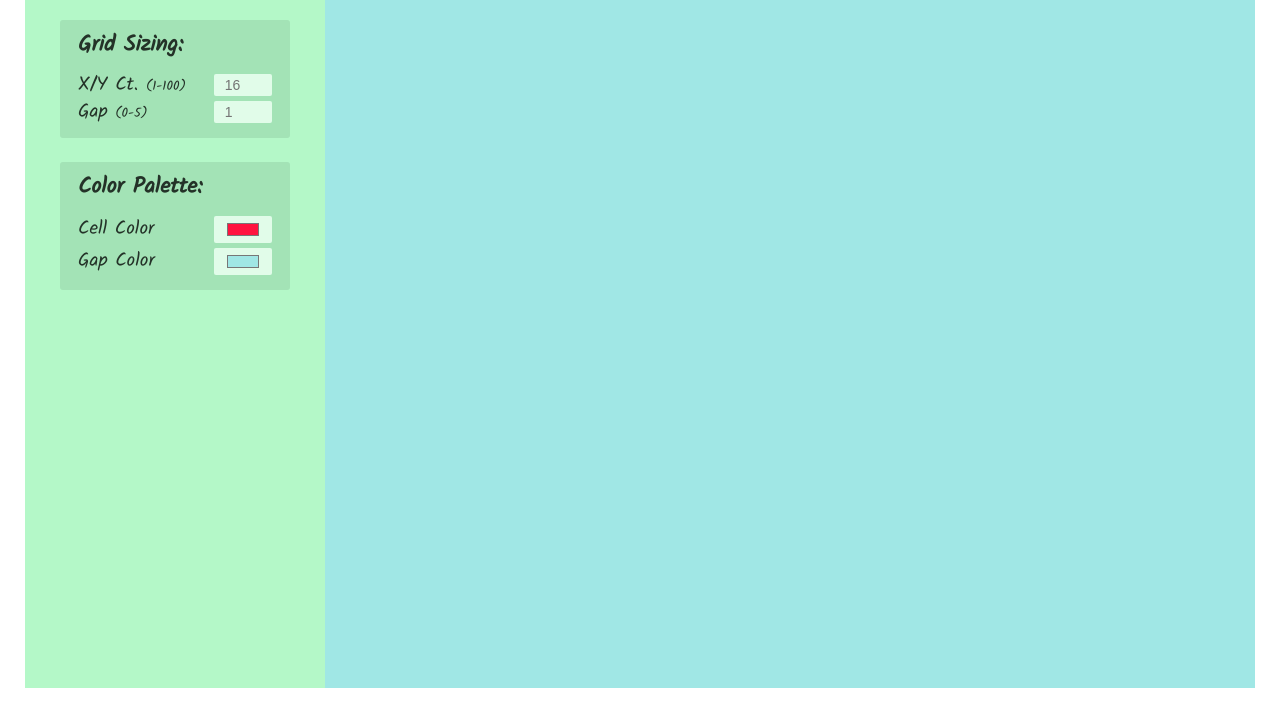
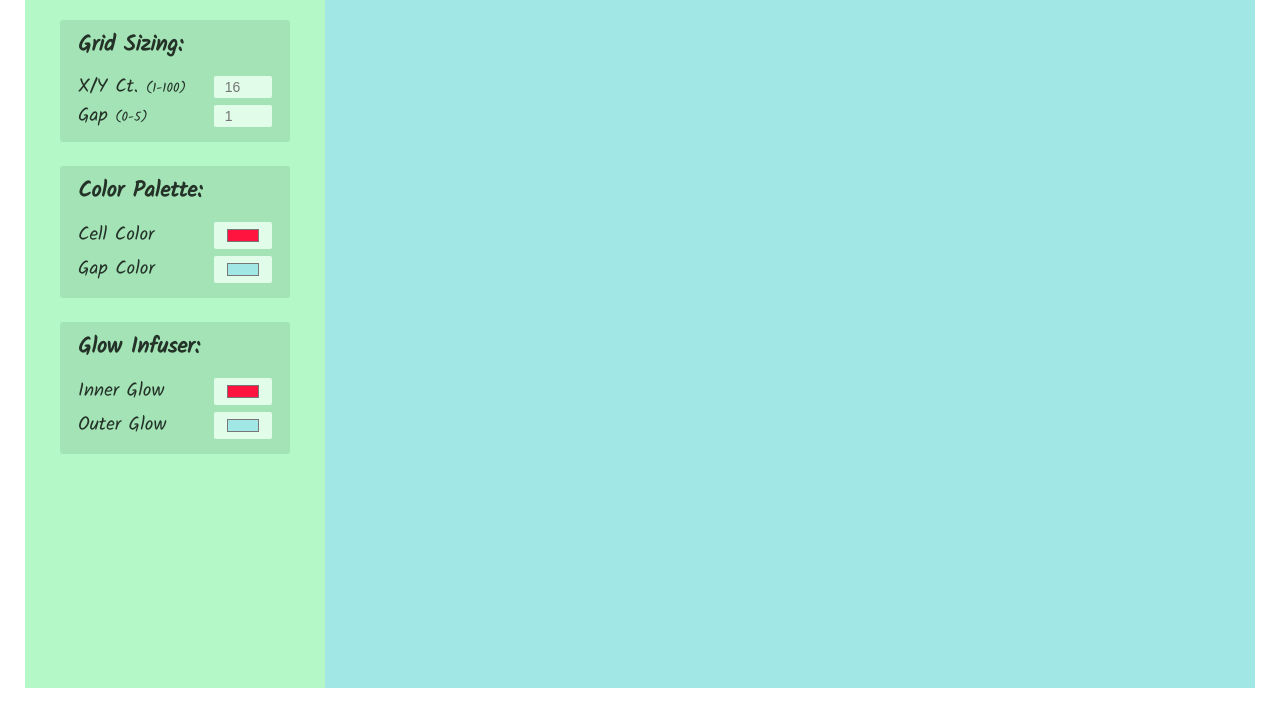
Before and after one commit to stormrageqb/Etch-A-Glow, a plain HTML site: page index.html in a window 1280 px wide. Shown: the part 87-800 px from the top of the page. Drawn offline with Linux system fonts and the light colour scheme; a web font is replaced by a local one.

Commit message:
Add HTML for glow infuser

```diff
--- a/index.html
+++ b/index.html
@@ -73,6 +73,29 @@
           </div>
         </form>
       </div>
+      <div class="container">
+        <form action="" class="form glow-form">
+          <h2 class="form-heading">Glow Infuser:</h2>
+          <div class="form__row">
+            <label for="cell inner glow">Inner Glow</label>
+            <input
+              type="color"
+              value="#ff143f"
+              name="inner-glow-color"
+              class="form-input inner-glow-input"
+            />
+          </div>
+          <div class="form__row">
+            <label for="cell outer color">Outer Glow</label>
+            <input
+              type="color"
+              value="#a0e7e5"
+              name="outer-glow-color"
+              class="form-input outer-glow-input"
+            />
+          </div>
+        </form>
+      </div>
     </div>
     <section class="grid-container"></section>
   </body>
--- a/src/css/style.css
+++ b/src/css/style.css
@@ -19,6 +19,8 @@
   /* width: 0.21rem; */
   background-color: #fff;
   box-shadow: 0 3px 10px rgb(0 0 0 / 0.2);
+  /* box-shadow: inset 0 0 1.2rem #f8a100; */
+  /* box-shadow: 0 0 1.2rem #f8a100; */
 }
 
 .small-rect {
@@ -29,7 +31,7 @@
 }
 
 .app-title {
-  font-family: "Shrikhand", cursive;
+  font-family: 'Shrikhand', cursive;
   text-align: center;
   font-size: 2.8rem;
   letter-spacing: 0.3rem;
@@ -49,14 +51,14 @@
 }
 
 .form-heading {
-  font-family: "Kalam", cursive;
+  font-family: 'Kalam', cursive;
   margin-bottom: 1.2rem;
   font-size: 2.2rem;
 }
 
 label {
   font-size: 1.9rem;
-  font-family: "Kalam", cursive;
+  font-family: 'Kalam', cursive;
 }
 
 span {
@@ -66,11 +68,12 @@ span {
 .form {
   display: grid;
   grid-template-columns: 1fr;
-  gap: 0.5rem 2.5rem;
+  gap: 0.7rem 2.5rem;
   height: fit-content;
   border-radius: 0.3rem;
   background-color: #a3e3b6;
   padding: 1.5rem 1.8rem;
+  align-items: center;
 }
 
 .form__row {
```
